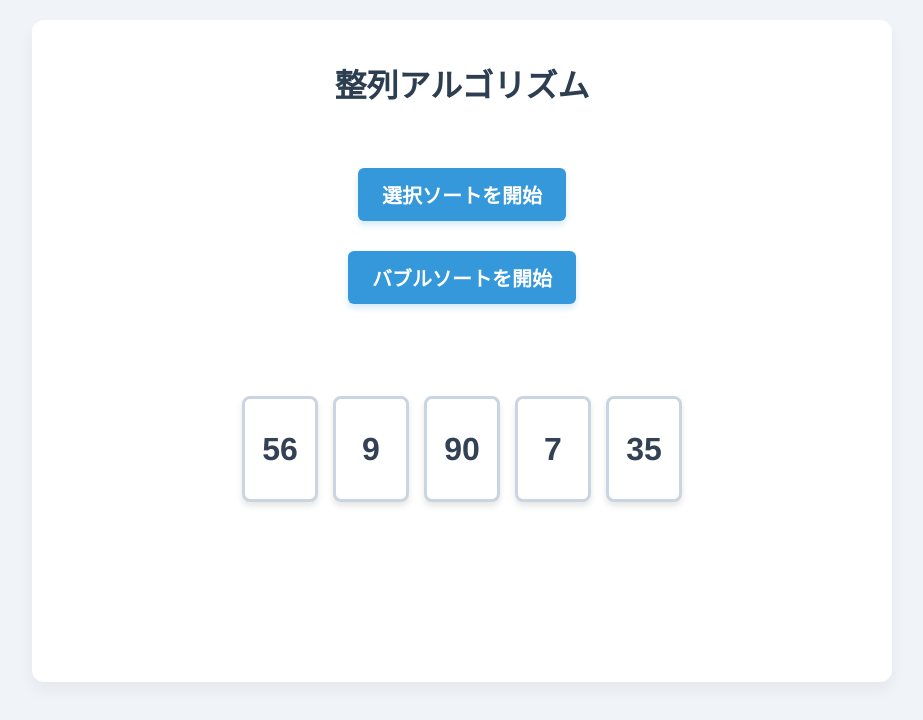
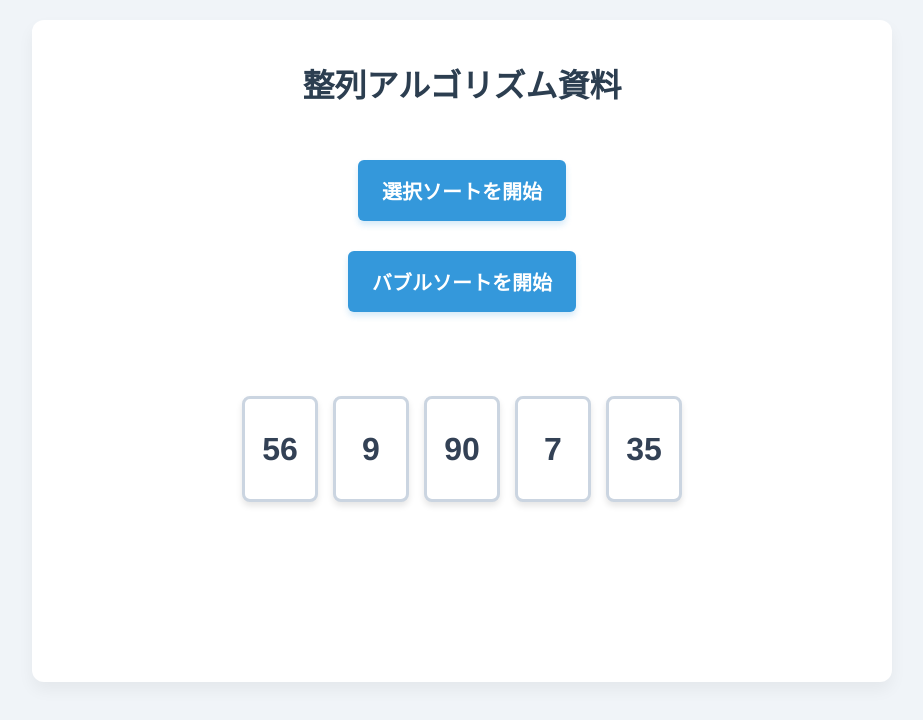
Before and after one commit to SodeClass/Joho1, a plain HTML site: page index.html in a window 1280 px wide. Shown: the whole page, without its empty margins (178-1101 px from the left). Drawn offline with nearby package versions, Linux system fonts and the light colour scheme.

Commit message:
見た目調整

```diff
--- a/index.html
+++ b/index.html
@@ -3,14 +3,14 @@
 <head>
     <meta charset="UTF-8">
     <meta name="viewport" content="width=device-width, initial-scale=1.0">
-    <title>ソートアルゴリズム体験学習アプリ</title>
+    <title>整列アルゴリズム資料</title>
     <link rel="stylesheet" href="style.css">
     <!-- Swap機能を利用するため、完全版のSortable.jsを読み込みます -->
     <script src="https://cdn.jsdelivr.net/npm/sortablejs@latest/Sortable.js"></script>
 </head>
 <body>
     <div class="container">
-        <h1>整列アルゴリズム</h1>
+        <h1>整列アルゴリズム資料</h1>
 
         <!-- 説明文やボタンの領域。高さを固定してカードの位置を揃える -->
         <div class="header-area">
--- a/style.css
+++ b/style.css
@@ -58,7 +58,7 @@
 }
 
 button {
-    padding: 12px 24px;
+    padding: 16px 24px;
     margin: 0;
     font-size: 20px;
     font-weight: bold;
```
